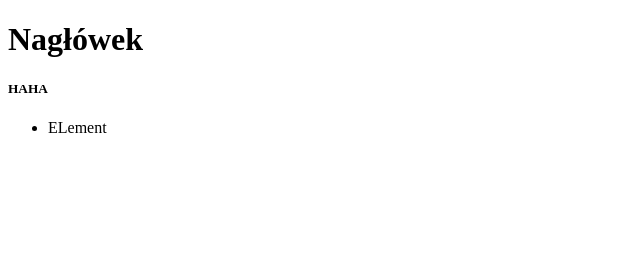
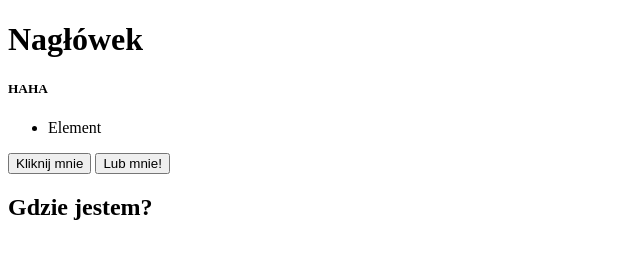
Before and after one commit to MichalCaputa/Repozytorium, a plain HTML site: page index.html in a window 1280 px wide. Shown: the whole page, without its empty margins (0-640 px from the left). Drawn offline with Linux system fonts and the light colour scheme.

Commit message:
Estetyka

```diff
--- a/index.html
+++ b/index.html
@@ -10,7 +10,10 @@
     <h1>Nagłówek</h1>
     <h5>HAHA</h5>
     <ul>
-      <li>ELement</li>
+      <li>Element</li>
     </ul>
+    <button>Kliknij mnie</button>
+    <button>Lub mnie!</button>
+    <h2>Gdzie jestem?</h2>
   </body>
 </html>
```
